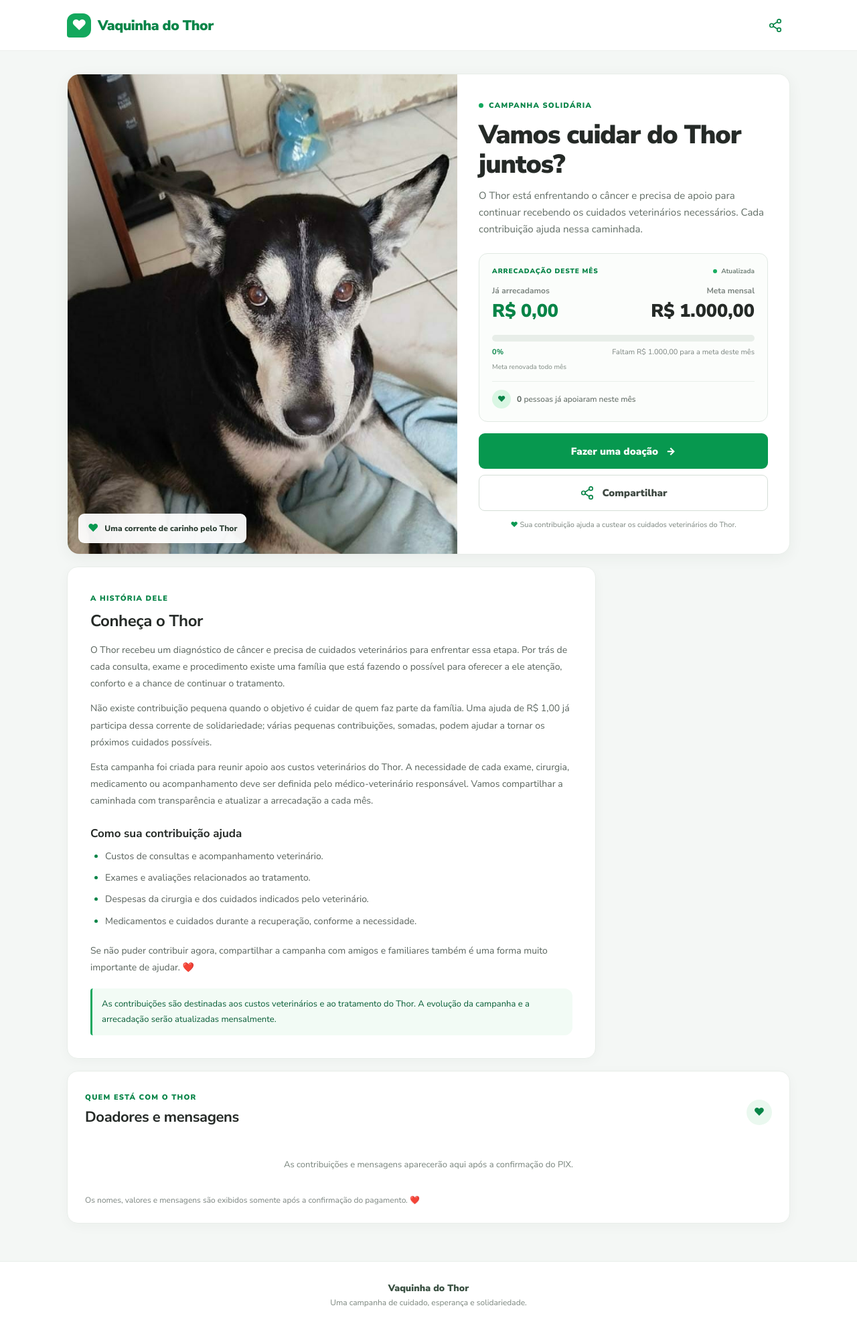
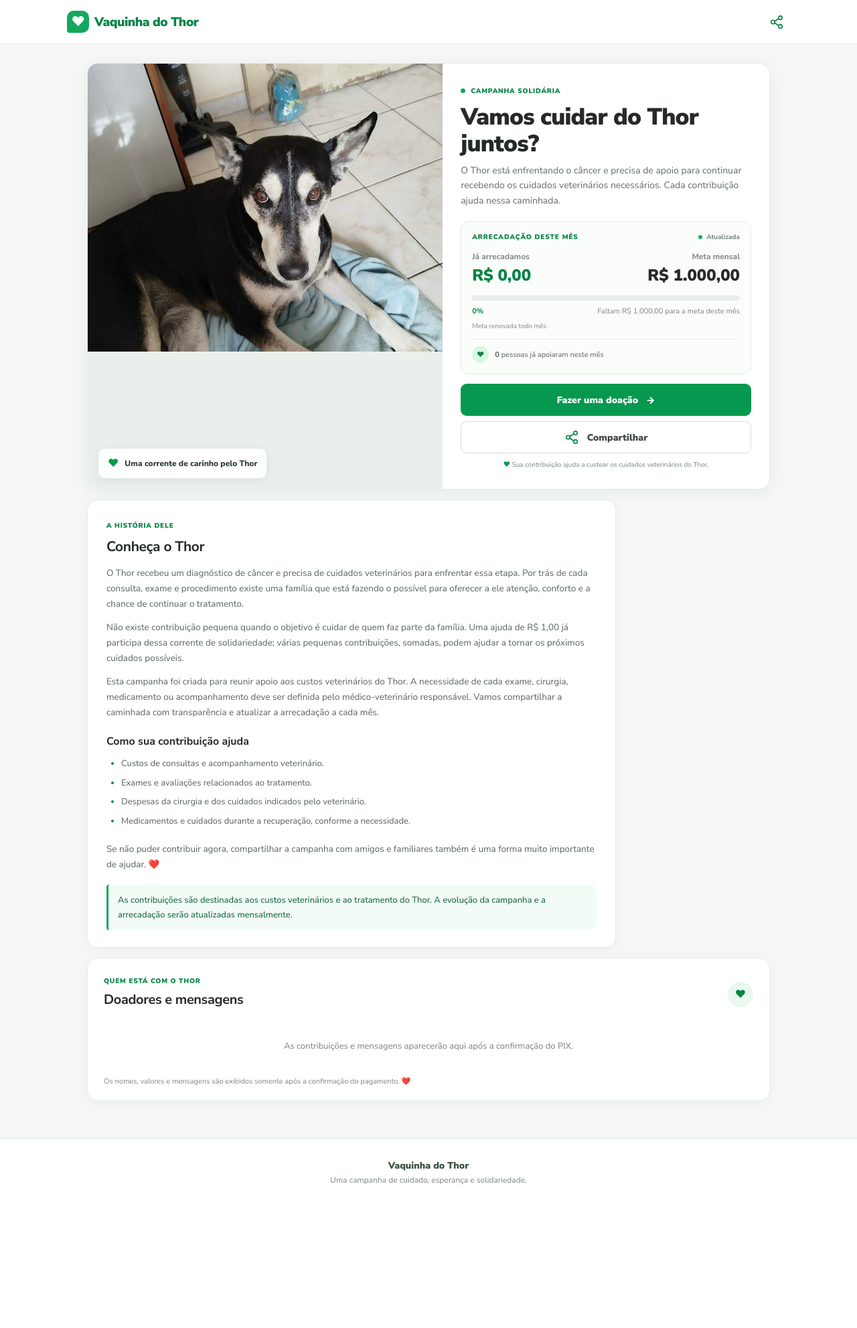
Before and after one commit to maelor6x1/vaquinha-site, a PHP site: page / in a window 1280 px wide. Shown: the whole page at 67% size. After the commit the page ends 1769 px from the top, so only its background shows below. Run offline with PHP 8.4, Linux system fonts and the light colour scheme.

Commit message:
Refina escala visual e tamanho da foto do Thor

```diff
--- a/style.css
+++ b/style.css
@@ -263,3 +263,63 @@ h1 { max-width: 720px; font-size: clamp(32px, 5.5vw, 48px); }
   .fundraising-top strong { font-size: 19px; }
   .muted { font-size: 10px; }
 }
+
+
+/* Refinamento de escala: visual mais leve sem perder destaque ou legibilidade. */
+.site-header { min-height: 66px; }
+.brand { font-size: 19px; gap: 8px; }
+.brand-mark { width: 33px; height: 33px; border-radius: 10px 10px 10px 4px; font-size: 20px; }
+.icon-button { width: 40px; height: 40px; }
+.container { width: min(100% - 36px, 1020px); margin-top: 24px; }
+.campaign-card { grid-template-columns: minmax(0, 1fr) minmax(350px, .92fr); border-radius: 16px; }
+.hero-image { min-height: 390px; max-height: 430px; }
+.campaign-content { padding: 27px 28px; }
+.campaign-content h1 { margin: 10px 0; font-size: clamp(27px, 3vw, 35px); letter-spacing: -.8px; }
+.campaign-content .lead { font-size: 14px; line-height: 1.6; }
+.eyebrow { font-size: 10px; letter-spacing: .8px; }
+.fundraising-card { margin-top: 19px; padding: 16px; }
+.fundraising-top strong { font-size: clamp(19px, 2.2vw, 24px); }
+.progress-track { height: 8px; margin-top: 14px; }
+.supporter-count { margin-top: 12px; padding-top: 10px; font-size: 11px; }
+.avatar-stack { width: 25px; height: 25px; }
+.action-buttons { gap: 8px; margin-top: 14px; }
+.button { min-height: 48px; padding: 12px 15px; font-size: 14px; }
+.button-secondary { min-height: 44px; }
+.campaign-trust { margin-top: 10px; font-size: 10px; }
+.story-card { margin-top: 15px; padding: 25px 28px; }
+.story-card h2 { font-size: 21px; }
+.story-card p { font-size: 13.5px; line-height: 1.7; }
+.story-card h3 { margin-top: 20px; font-size: 16px; }
+.help-list { gap: 8px; font-size: 13px; }
+.supporters-card { margin-top: 15px; padding: 21px 24px; }
+.supporters-card h2 { font-size: 20px; }
+.supporters-list li { padding: 10px 0; }
+.supporter-avatar { flex-basis: 32px; width: 32px; height: 32px; }
+.supporter-details .supporter-name { font-size: 13px; }
+.supporter-message { padding: 8px 10px; font-size: 11px; }
+.small-note { font-size: 11px; }
+@media (min-width: 900px) {
+  .container { margin-top: 28px; }
+  .campaign-content { padding: 28px 27px; }
+  .hero-image { min-height: 400px; max-height: 430px; }
+}
+@media (max-width: 760px) {
+  .container { width: min(100% - 24px, 620px); margin-top: 12px; }
+  .campaign-card { grid-template-columns: 1fr; }
+  .hero-image { min-height: 0; height: auto; max-height: 285px; aspect-ratio: 1.65 / 1; }
+  .campaign-content { padding: 19px 17px 18px; }
+  .campaign-content h1 { font-size: 28px; }
+  .campaign-content .lead { font-size: 13.5px; }
+  .fundraising-card { margin-top: 16px; padding: 14px; }
+  .fundraising-top strong { font-size: 20px; }
+  .button { min-height: 46px; font-size: 13.5px; }
+  .story-card { margin-top: 12px; padding: 20px 17px; }
+  .story-card h2 { font-size: 20px; }
+  .story-card p { font-size: 13px; }
+  .supporters-card { margin-top: 12px; padding: 18px 16px; }
+}
+@media (max-width: 380px) {
+  .hero-image { max-height: 260px; }
+  .campaign-content h1 { font-size: 26px; }
+  .fundraising-top strong { font-size: 18px; }
+}
```
